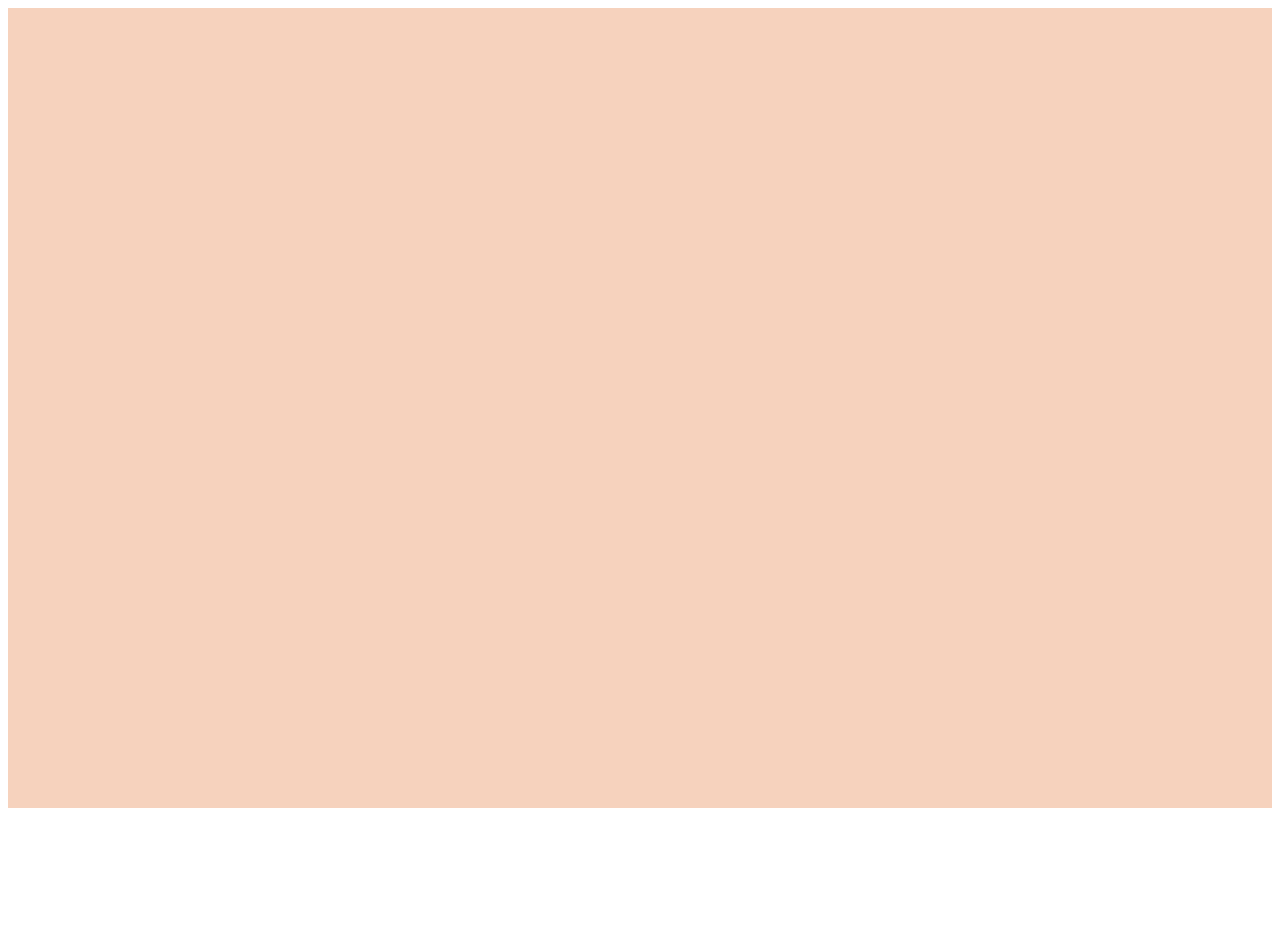
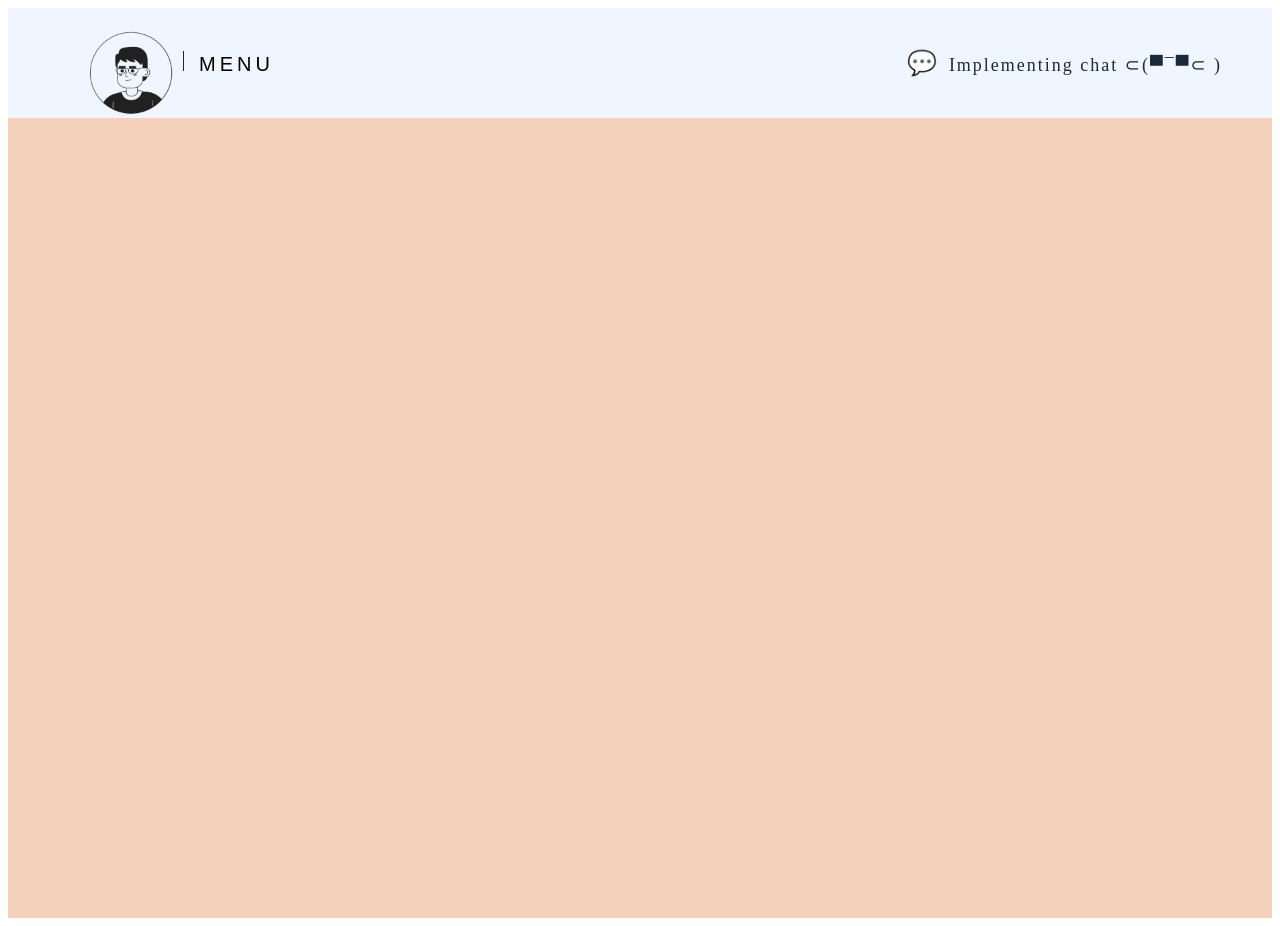
Before and after one commit to ericL0u/Personal_website, a React (Vite) app: page /Personal_website/work/1 in a window 1280 px wide. Before the commit the page ends 816 px from the top, so only its background shows below. Built offline with nearby package versions, Linux system fonts and the light colour scheme.

Commit message:
Added Scroll reset
 Scroll reset after router change

```diff
--- a/src/App.jsx
+++ b/src/App.jsx
@@ -1,12 +1,15 @@
 import React from 'react';
 import Mainscreen from './components/MainScreen';
 import Project1 from './components/Project1';
+import ScrollToTop from './components/ScrollTop'
 import { BrowserRouter as Router, Routes, Route } from 'react-router-dom';
 // Import Routers
 
 function App() {
   return (
     <Router>
+    <ScrollToTop/>
+
     <Routes>
       <Route path="/Personal_website/" element={<Mainscreen />} />
       <Route path="/Personal_website/work/1" element={<Project1 />} />
--- a/src/components/Header.css
+++ b/src/components/Header.css
@@ -5,6 +5,20 @@
     align-items: center;
     padding: 20px 50px;
     background-color: #f0f6ff;
+  }
+
+  .LogoButton{
+    margin-top: 20px;
+    margin-left: 50px;
+    width: 50px; /* Increase button width */
+    height: 50px; /* Set button height */
+    background: none; /* Remove background color */
+    border: none; /* Remove border */
+    outline: none; /* Remove outline */
+    cursor: pointer; /* Change cursor to pointer */
+    display: flex; /* Center the icon */
+    align-items: center; /* Vertically center the icon */
+    justify-content: center; /* Horizontally center the icon */
   }
 
   .header-left, .header-right {
--- a/src/components/Header.jsx
+++ b/src/components/Header.jsx
@@ -2,12 +2,22 @@ import React from 'react';
 import './Header.css';
 import logo from '../assets/logo.png';
 import './styles/styles.css'
+import { Navigate, useNavigate } from 'react-router-dom';
 
 function Header() {
+
+  const navigate = useNavigate();
+  const LogoButtonHandler = () => {
+    navigate('/Personal_website/')
+  }
   return (
     <header className="header">
       <div className="header-left">
+
+        <button className='LogoButton' onClick={LogoButtonHandler} >
         <img src={logo} alt="Logo" className="profile_pic" />
+        </button>
+
         <button className="menu" >
         MENU
         </button>
--- a/src/components/MainScreen.jsx
+++ b/src/components/MainScreen.jsx
@@ -6,6 +6,7 @@ import About from './About';
 import Work from './Work'
 
 function mainScreen() {
+  // const mainColor = rbg()
     return (
       <div className='page'>
         <Header />
--- a/src/components/Project1.jsx
+++ b/src/components/Project1.jsx
@@ -1,5 +1,6 @@
 import React, { useState, useEffect } from 'react';
 import './Project1.css'; // Import your styles
+import Header from './Header';
 
 function NewPage() {
   const [finalMove, setFinalMove] = useState(false);
@@ -11,6 +12,8 @@ function NewPage() {
   }, []);
 
   return (
+    <div>
+    <Header />
     <section className="Main">
       {/* Lift up cover animation must have projectScreen */}
       <div className={`projectScreen ${finalMove ? 'final' : ''}`}></div>
@@ -23,6 +26,7 @@ function NewPage() {
 
 
     </section>
+    </div>
   );
 }
 
--- /dev/null
+++ b/src/components/ScrollTop.jsx
@@ -0,0 +1,14 @@
+import { useEffect } from 'react';
+import { useLocation } from 'react-router-dom';
+
+const ScrollToTop = () => {
+  const { pathname } = useLocation();
+
+  useEffect(() => {
+    window.scrollTo(0, 0);
+  }, [pathname]);
+
+  return null;
+};
+
+export default ScrollToTop;
```
Also changed, not shown: src/components/ProjectIntro.jsx (added, +66 -0 lines), src/components/ProjectIntro.css (added).
